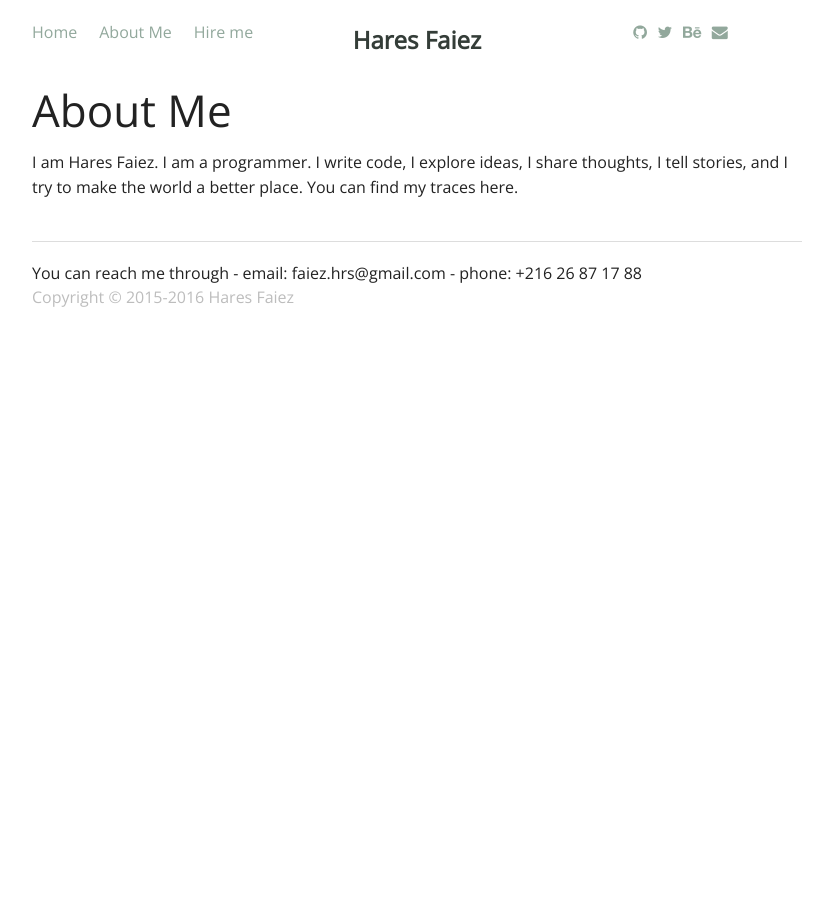
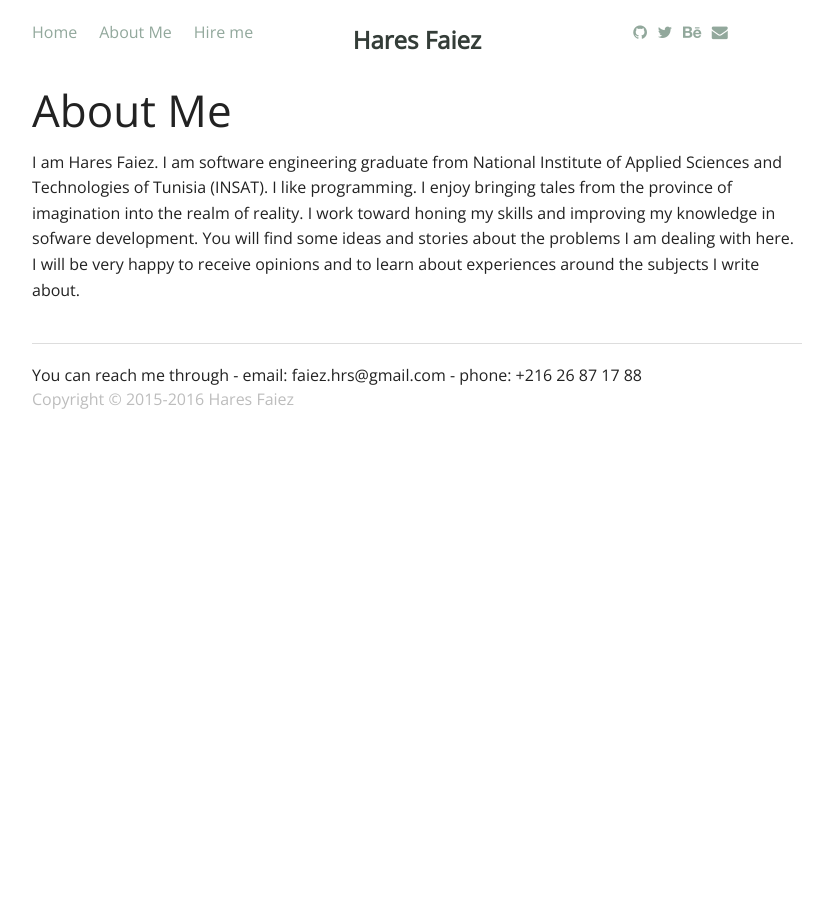
Before and after one commit to haresfaiez/haresfaiez.github.io, a Jekyll site: the page built from about.md, in a window 1280 px wide. Shown: the whole page, without its empty margins (223-1047 px from the left). Built offline with Jekyll 4.4.1, drawn with Linux system fonts in a browser that asks for light colours; some web fonts are replaced.

Commit message:
Update the about-me section

```diff
--- a/about.md
+++ b/about.md
@@ -4,6 +4,12 @@ title: About Me
 permalink: /about/
 ---
 
-I am Hares Faiez. I am a programmer.
-I write code, I explore ideas, I share thoughts, I tell stories, and I try to make the world a better place.
-You can find my traces here.
+I am Hares Faiez.
+I am software engineering graduate from
+National Institute of Applied Sciences and Technologies of Tunisia (INSAT).
+I like programming.
+I enjoy bringing tales from the province of imagination into the realm of reality.
+I work toward honing my skills and improving my knowledge in sofware development.
+You will find some ideas and stories about the problems I am dealing with here.
+I will be very happy to receive opinions
+and to learn about experiences around the subjects I write about.
```
